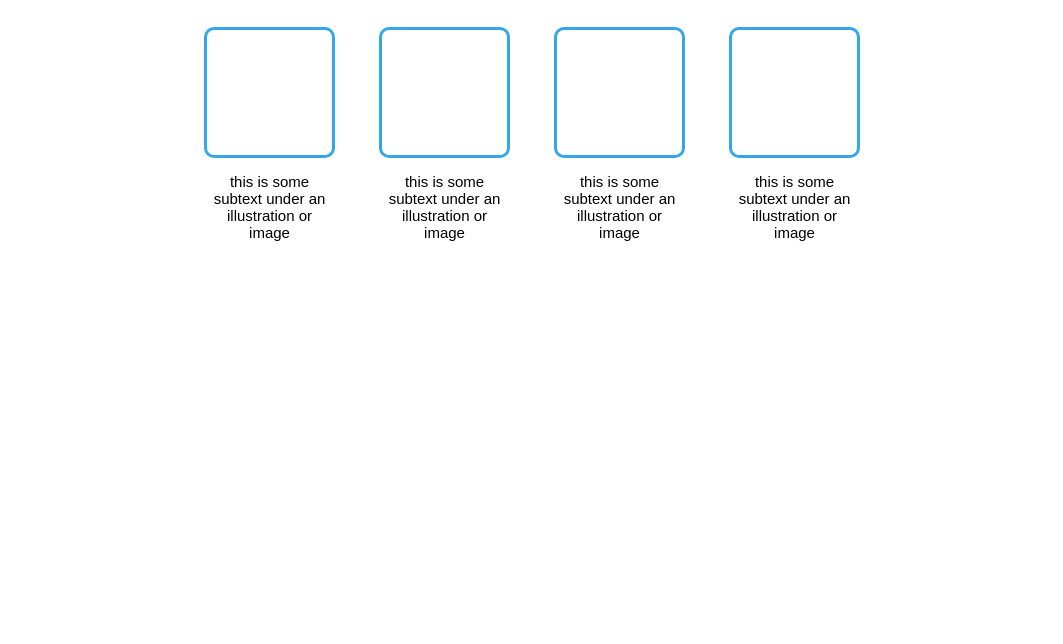
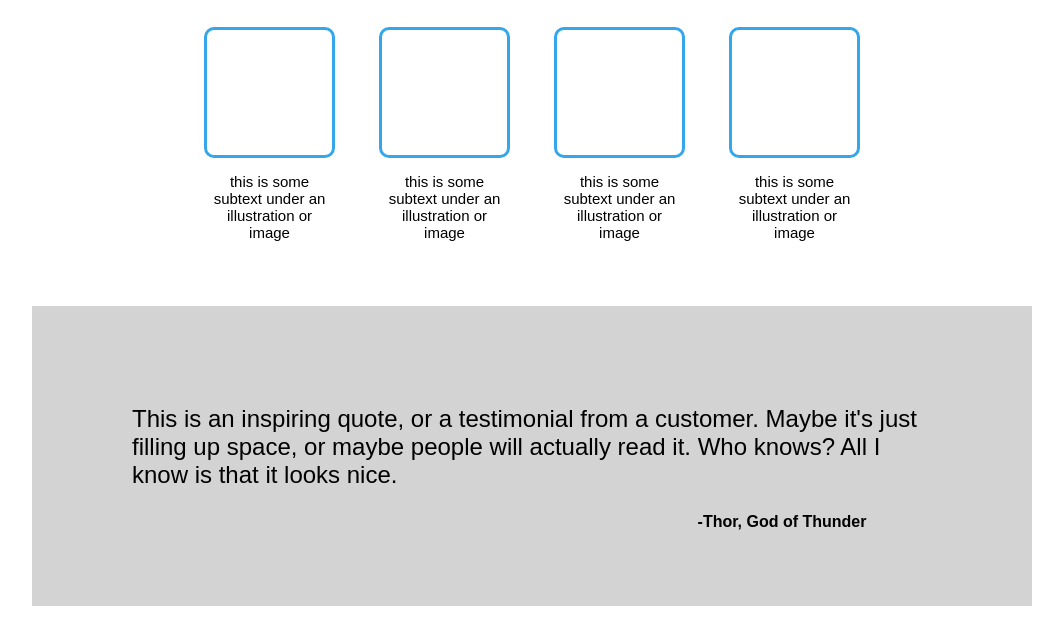
Before and after one commit to SimonLeis/landing-page-odin-project, a plain HTML site: page index.html in a window 1280 px wide. Shown: the part 655-1299 px from the top of the page, without its empty margins (108-1171 px from the left). Before the commit the page ends 911 px from the top, so only its background shows below. Drawn offline with Linux system fonts and the light colour scheme.

Commit message:
Add the third section the to lanpage-project
here I have added the third section of the landpage-project which was a quote section

```diff
--- a/index.html
+++ b/index.html
@@ -67,6 +67,16 @@
 </section>
 
 
+<section class="quote">
+
+    <p>This is an inspiring quote, or a testimonial from a customer. Maybe it's just filling up space, or maybe people will actually read it. Who knows? All I know
+        is that it looks nice.</p>
+    <span>-Thor, God of Thunder </span>
+
+
+</section>
+
+
  </div>
 
 
--- a/main.css
+++ b/main.css
@@ -135,3 +135,33 @@
     justify-content: center;
 
 }
+
+
+.quote{
+    background-color: lightgray;
+    width: 100%;
+    height: 300px;
+
+    display: flex;
+    align-items: center;
+    flex-direction: column;
+    justify-content: center;
+
+    margin: 50px 0;
+
+
+
+}
+
+.quote p {
+    padding: 0 100px;
+    font-size: 1.5rem;
+    font-weight: 100;
+
+}
+
+.quote span{
+    font-weight: bold;
+    margin-left: 50%;
+    font-size: 1rem;
+}
```
